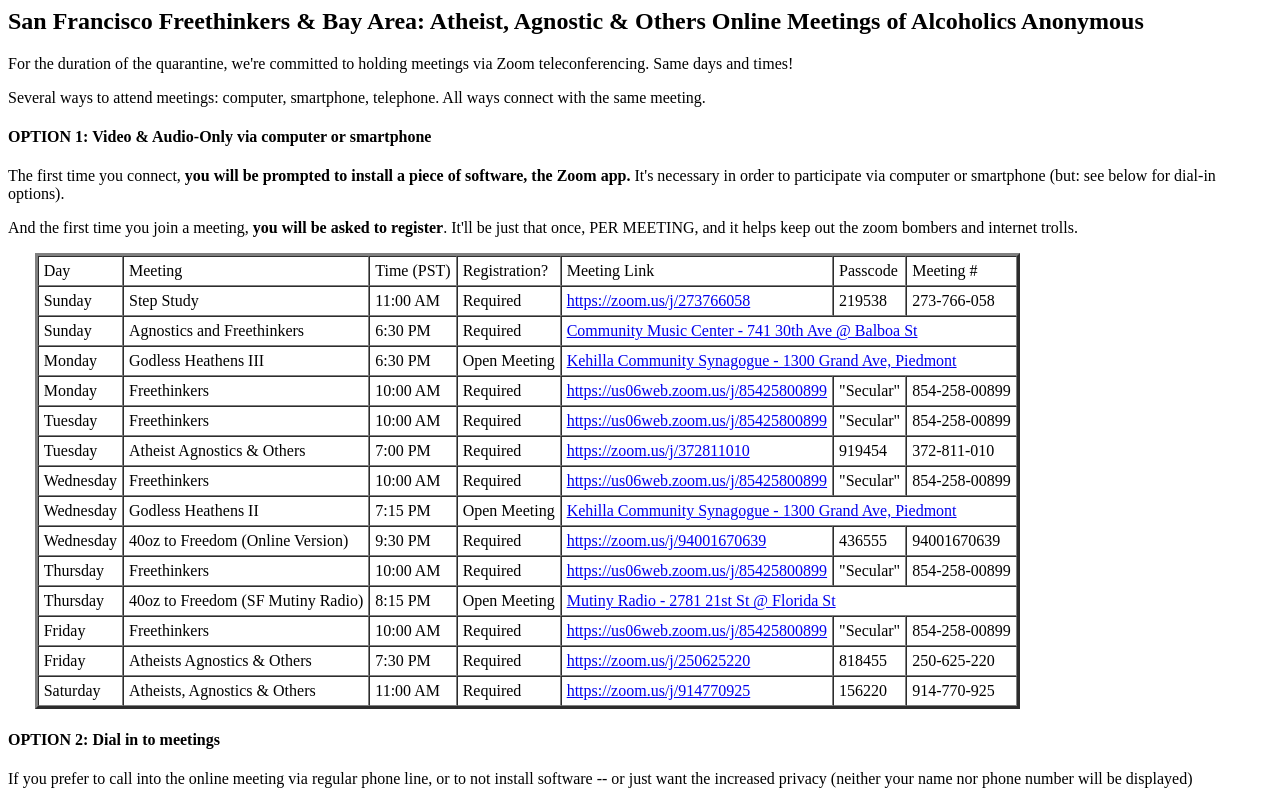
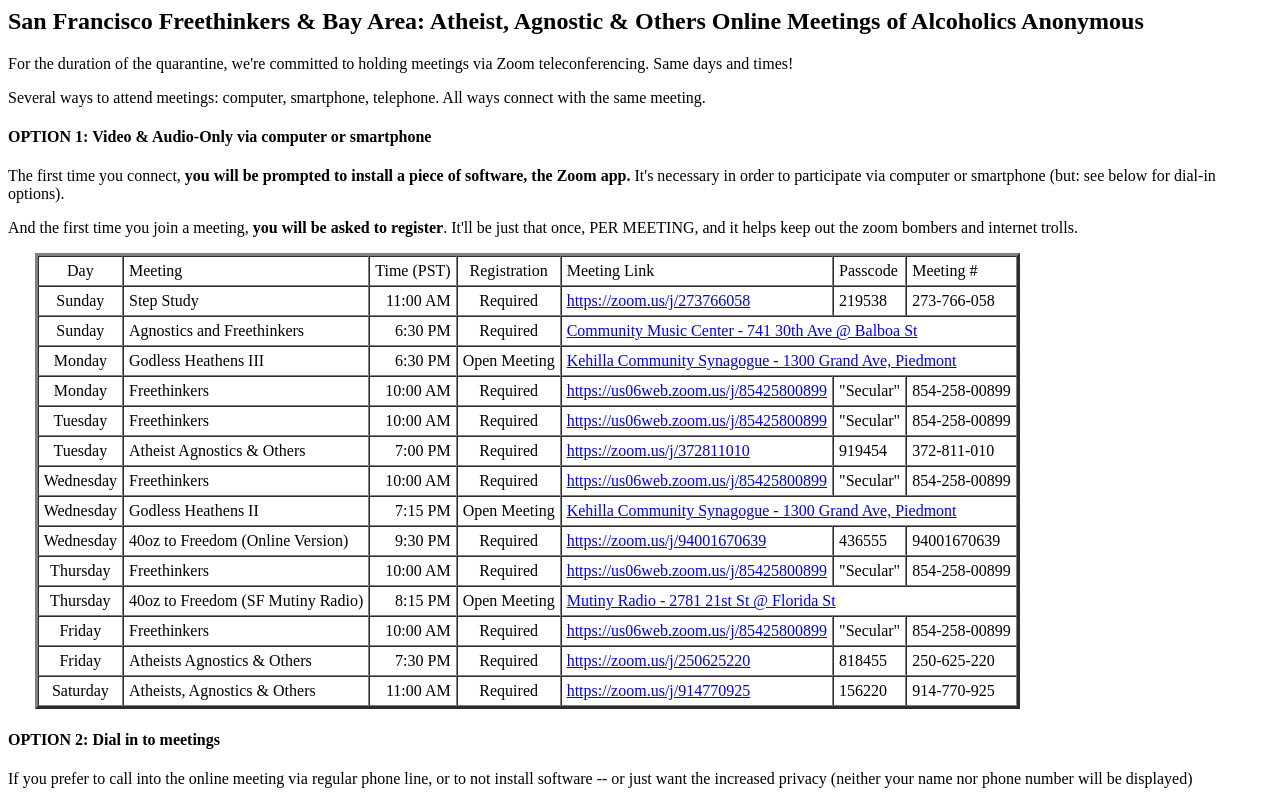
Before and after one commit to sffreethinkers/sffreethinkers.github.io, a plain HTML site: page index.html in a window 1280 px wide. Shown: the top 800 px of the page. Drawn offline with Linux system fonts and the light colour scheme; files whose address does not match are found by name.

Commit message:
Update index.html: change alignment of Day, Time and Registration cols

```diff
--- a/index.html
+++ b/index.html
@@ -1,4 +1,11 @@
 <html>
+  <head>
+	  <style>
+		  .day { text-align: center; }
+		  .time { text-align: right; }
+		  .reg { text-align: center; }
+	  </style>
+  </head>
   <body>
     <h2>San Francisco Freethinkers & Bay Area: Atheist, Agnostic & Others Online Meetings of Alcoholics Anonymous</h2>
 
@@ -11,128 +18,128 @@
 
     <table style="margin-left: 20pt" cellspacing="0" cellpadding="5" border=3>
       <tr>
-		<td>Day</td>
+		<td class="day">Day</td>
 		<td>Meeting</td>
-		<td>Time (PST)</td>
-		<td>Registration?</td>
+		<td class="time">Time&nbsp;(PST)</td>
+		<td class="reg">Registration</td>
 		<td>Meeting Link</td>
 		<td>Passcode</td>
 		<td>Meeting #</td>
       </tr>
       <tr>
-		<td>Sunday</td>
+		<td class="day">Sunday</td>
 		<td>Step Study</td>
-		<td>11:00 AM</td>
-		<td>Required</td>
+		<td class="time">11:00 AM</td>
+		<td class="reg">Required</td>
 		<td><a href="https://zoom.us/j/273766058">https://zoom.us/j/273766058</a></td>
 		<td>219538</td>
 		<td>273-766-058</td>
       </tr>
       <tr>
-		<td>Sunday</td>
+		<td class="day">Sunday</td>
 		<td>Agnostics and Freethinkers</td>
-		<td>6:30 PM</td>
-		<td>Required</td>
+		<td class="time">6:30 PM</td>
+		<td class="reg">Required</td>
 		<td colspan="3"><a href="https://goo.gl/maps/TKxvca9rVHTxnngx7">Community Music Center - 741 30th Ave @ Balboa St</a></td>
       </tr>
       <tr>
-		<td>Monday</td>
+		<td class="day">Monday</td>
 		<td>Godless Heathens III</td>
-		<td>6:30 PM</td>
-		<td>Open Meeting</td>
+		<td class="time">6:30 PM</td>
+		<td class="reg">Open Meeting</td>
 		<td colspan="3"><a href="https://eastbayaa.org/meetings?type=secular&meeting=godless-heathens-iii">Kehilla Community Synagogue - 1300 Grand Ave, Piedmont</a></td>
       </tr>
       <tr>
-		<td>Monday</td>
+		<td class="day">Monday</td>
 		<td>Freethinkers</td>
-		<td>10:00 AM</td>
-		<td>Required</td>
+		<td class="time">10:00 AM</td>
+		<td class="reg">Required</td>
 		<td><a href="https://us06web.zoom.us/j/85425800899?pwd=NTFyVXFoNWZoU0Vsd3o4TEtkRmZKQT09">https://us06web.zoom.us/j/85425800899</a></td>
 		<td>"Secular"</td>
 		<td>854-258-00899</td>
       </tr>
       <tr>
-		<td>Tuesday</td>
+		<td class="day">Tuesday</td>
 		<td>Freethinkers</td>
-		<td>10:00 AM</td>
-		<td>Required</td>
+		<td class="time">10:00 AM</td>
+		<td class="reg">Required</td>
 		<td><a href="https://us06web.zoom.us/j/85425800899?pwd=NTFyVXFoNWZoU0Vsd3o4TEtkRmZKQT09">https://us06web.zoom.us/j/85425800899</a></td>
 		<td>"Secular"</td>
 		<td>854-258-00899</td>
       </tr>
       <tr>
-		<td>Tuesday</td>
+		<td class="day">Tuesday</td>
 		<td>Atheist Agnostics & Others</td>
-		<td>7:00 PM</td>
-		<td>Required</td>
+		<td class="time">7:00 PM</td>
+		<td class="reg">Required</td>
 		<td><a href="https://zoom.us/j/372811010">https://zoom.us/j/372811010</a></td>
 		<td>919454</td>
 		<td>372-811-010</td>
       </tr>
       <tr>
-		<td>Wednesday</td>
+		<td class="day">Wednesday</td>
 		<td>Freethinkers</td>
-		<td>10:00 AM</td>
-		<td>Required</td>
+		<td class="time">10:00 AM</td>
+		<td class="reg">Required</td>
 		<td><a href="https://us06web.zoom.us/j/85425800899?pwd=NTFyVXFoNWZoU0Vsd3o4TEtkRmZKQT09">https://us06web.zoom.us/j/85425800899</a></td>
 		<td>"Secular"</td>
 		<td>854-258-00899</td>
       </tr>
       <tr>
-		<td>Wednesday</td>
+		<td class="day">Wednesday</td>
 		<td>Godless Heathens II</td>
-		<td>7:15 PM</td>
-		<td>Open Meeting</td>
+		<td class="time">7:15 PM</td>
+		<td class="reg">Open Meeting</td>
 		<td colspan="3"><a href="https://eastbayaa.org/meetings?type=secular&meeting=godless-heathens-ii">Kehilla Community Synagogue - 1300 Grand Ave, Piedmont</a></td>
       </tr>
       <tr>
-		<td>Wednesday</td>
+		<td class="day">Wednesday</td>
 		<td>40oz to Freedom (Online Version)</td>
-		<td>9:30 PM</td>
-		<td>Required</td>
+		<td class="time">9:30 PM</td>
+		<td class="reg">Required</td>
 		<td><a href="https://zoom.us/j/94001670639?pwd=OHp2RU1zNkgzWDlsdUJXSndWdGx0dz09">https://zoom.us/j/94001670639</a></td>
 		<td>436555</td>
 		<td>94001670639</td>
       </tr>
       <tr>
-		<td>Thursday</td>
+		<td class="day">Thursday</td>
 		<td>Freethinkers</td>
-		<td>10:00 AM</td>
-		<td>Required</td>
+		<td class="time">10:00 AM</td>
+		<td class="reg">Required</td>
 		<td><a href="https://us06web.zoom.us/j/85425800899?pwd=NTFyVXFoNWZoU0Vsd3o4TEtkRmZKQT09">https://us06web.zoom.us/j/85425800899</a></td>
 		<td>"Secular"</td>
 		<td>854-258-00899</td>
       </tr>
       <tr>
-		<td>Thursday</td>
+		<td class="day">Thursday</td>
 		<td>40oz to Freedom (SF Mutiny Radio)</td>
-		<td>8:15 PM</td>
-		<td>Open Meeting</td>
+		<td class="time">8:15 PM</td>
+		<td class="reg">Open Meeting</td>
 		<td colspan="3"><A HREF="https://goo.gl/maps/fTEwh9PJTb299YxV8">Mutiny Radio - 2781 21st St @ Florida St</A></td>
       </tr>
       <tr>
-		<td>Friday</td>
+		<td class="day">Friday</td>
 		<td>Freethinkers</td>
-		<td>10:00 AM</td>
-		<td>Required</td>
+		<td class="time">10:00 AM</td>
+		<td class="reg">Required</td>
 		<td><a href="https://us06web.zoom.us/j/85425800899?pwd=NTFyVXFoNWZoU0Vsd3o4TEtkRmZKQT09">https://us06web.zoom.us/j/85425800899</a></td>
 		<td>"Secular"</td>
 		<td>854-258-00899</td>
       </tr>
       <tr>
-		<td>Friday</td>
+		<td class="day">Friday</td>
 		<td>Atheists Agnostics & Others</td>
-		<td>7:30 PM</td>
-		<td>Required</td>
+		<td class="time">7:30 PM</td>
+		<td class="reg">Required</td>
 		<td><a href="https://zoom.us/j/250625220">https://zoom.us/j/250625220</a></td>
 		<td>818455</td>
 		<td>250-625-220</td>
       </tr>
       <tr>
-		<td>Saturday</td>
+		<td class="day">Saturday</td>
 		<td>Atheists, Agnostics & Others</td>
-		<td>11:00 AM</td>
-		<td>Required</td>
+		<td class="time">11:00 AM</td>
+		<td class="reg">Required</td>
 		<td><a href="https://zoom.us/j/914770925">https://zoom.us/j/914770925</a></td>
 		<td>156220</td>
 		<td>914-770-925</td>
```
